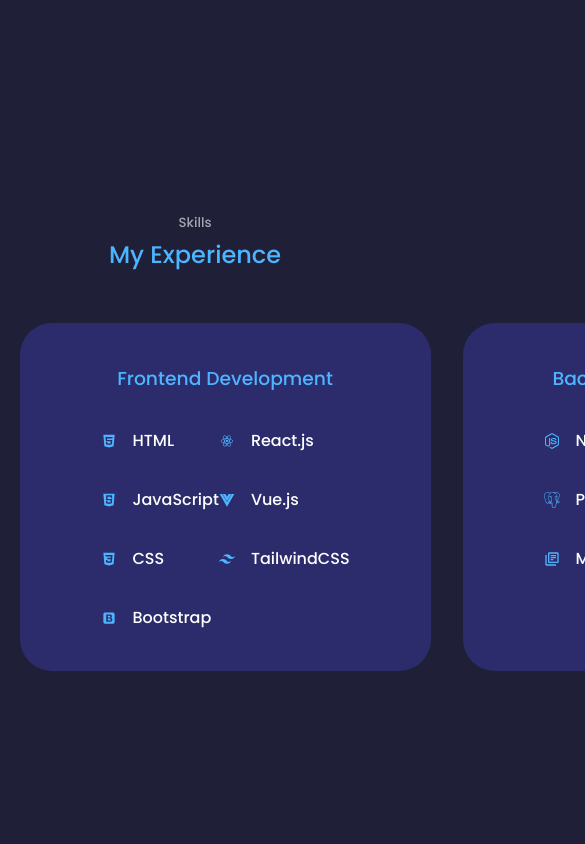
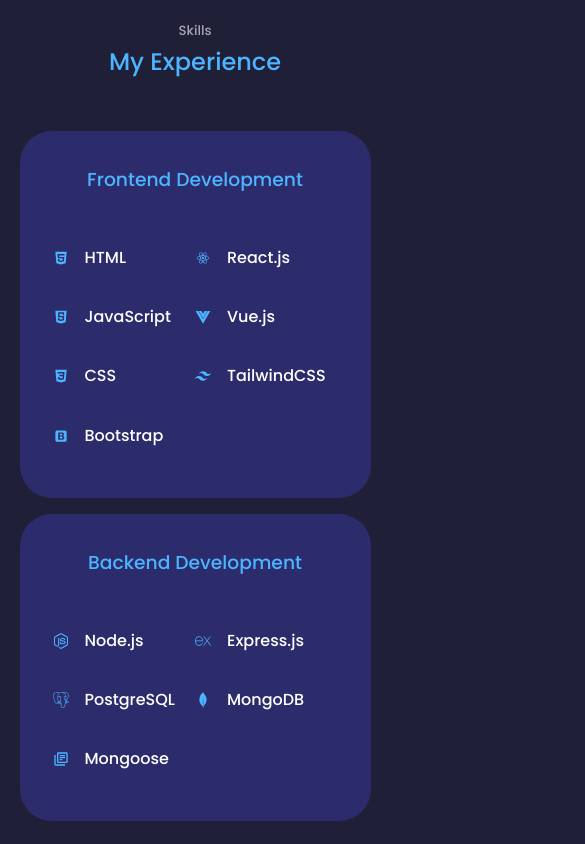
Before and after one commit to greensharpie/kevin-blanco, a React (Create React App) app: page / in a window 390 px wide. Shown: the part 1540-2384 px from the top of the page, 585 px wide, since content can reach past the window. Built offline with nearby package versions, Linux system fonts and the light colour scheme.

Commit message:
experience component complete. Mobile and tablet responsiveness.

```diff
--- a/src/App.css
+++ b/src/App.css
@@ -59,7 +59,6 @@
 
 section{
   margin-top: 8rem;
-  height: 100vh;
 }
 
 section > h2, section > h5 {
--- a/src/components/experience/experience.css
+++ b/src/components/experience/experience.css
@@ -39,3 +39,29 @@
   margin-top: 6px;
   color: var(--color-primary);
 }
+
+@media screen and (max-width: 1024px) {
+  .experience__container {
+    grid-template-columns: 1fr;
+  }
+  .experience__container > div {
+    width: 80%;
+    padding: 2rem;
+    margin: 0 auto;
+  }
+
+  .experience__content {
+    padding: 1rem;
+  }
+}
+
+@media screen and (max-width: 600px) {
+  .experience__container {
+    gap: 1rem;
+  }
+
+  .experience__container > div {
+    width: 100%;
+    padding: 2rem 1rem;
+  }
+}
```
